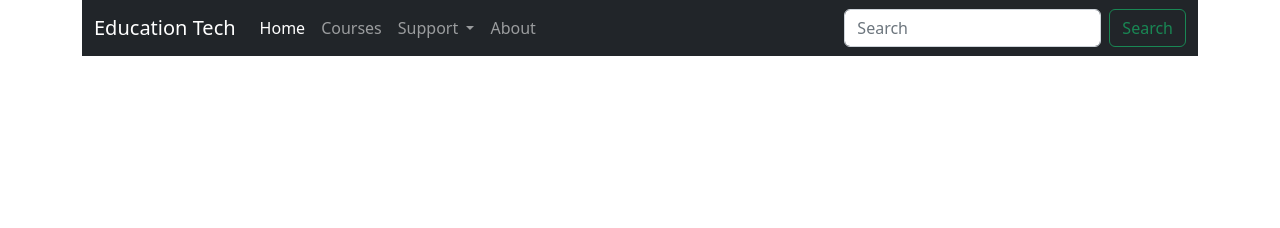
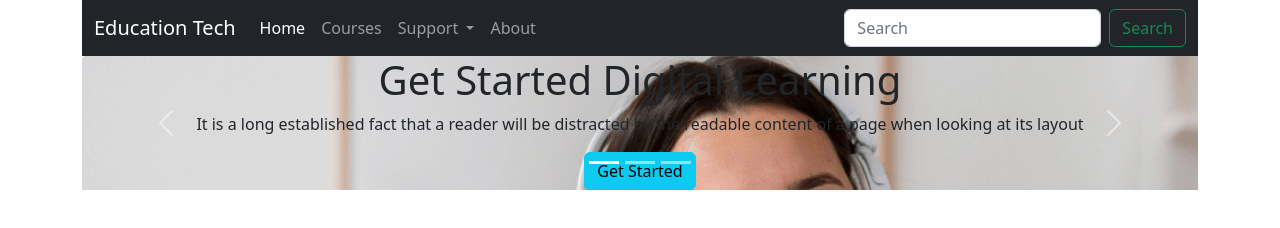
Before and after one commit to VenomUtsha/third-assignment, a plain HTML site: page index.html in a window 1280 px wide. Drawn offline with nearby package versions, Linux system fonts and the light colour scheme.

Commit message:
third commit

```diff
--- a/index.html
+++ b/index.html
@@ -64,3 +64,66 @@
                 </div>
             </nav>
         </div>
+        <!-- nav bar end  -->
+        <!-- slider start  -->
+        <section>
+            <div id="carouselExampleCaptions" class="carousel slide" data-bs-ride="false">
+                <div class="carousel-indicators">
+                    <button type="button" data-bs-target="#carouselExampleCaptions" data-bs-slide-to="0" class="active"
+                        aria-current="true" aria-label="Slide 1"></button>
+                    <button type="button" data-bs-target="#carouselExampleCaptions" data-bs-slide-to="1"
+                        aria-label="Slide 2"></button>
+                    <button type="button" data-bs-target="#carouselExampleCaptions" data-bs-slide-to="2"
+                        aria-label="Slide 3"></button>
+                </div>
+                <div class="carousel-inner">
+                    <div class="carousel-item active slide"
+                        style="background-image: url('./images/cover/cover-1.png');">
+                        <div class="colour-overlay justify-content-center align-items-center">
+                            <div class="text-center slide-text">
+                                <h1 class="">Get Started Digital
+                                    Learning</h1>
+                                <p class="">It is a long established fact that a reader will be distracted by the
+                                    readable
+                                    content of a page when looking at its layout</p>
+                                <button type="button" class="btn btn-info">Get Started</button>
+                            </div>
+                        </div>
+                    </div>
+                    <div class="carousel-item slide" style="background-image: url('./images/cover/cover-2.jpg');">
+                        <div class="colour-overlay justify-content-center align-items-center">
+                            <div class="text-center slide-text">
+                                <h1 class="">Get Started Digital
+                                    Learning</h1>
+                                <p class="">It is a long established fact that a reader will be distracted by the
+                                    readable
+                                    content of a page when looking at its layout</p>
+                                <button type="button" class="btn btn-info">Get Started</button>
+                            </div>
+                        </div>
+                    </div>
+                    <div class="carousel-item slide" style="background-image: url('./images/cover/cover-3.jpg');">
+                        <div class="colour-overlay justify-content-center align-items-center">
+                            <div class="text-center slide-text">
+                                <h1 class="">Get Started Digital
+                                    Learning</h1>
+                                <p class="">It is a long established fact that a reader will be distracted by the
+                                    readable
+                                    content of a page when looking at its layout</p>
+                                <button type="button" class="btn btn-info">Get Started</button>
+                            </div>
+                        </div>
+                    </div>
+                </div>
+                <button class="carousel-control-prev" type="button" data-bs-target="#carouselExampleCaptions"
+                    data-bs-slide="prev">
+                    <span class="carousel-control-prev-icon" aria-hidden="true"></span>
+                    <span class="visually-hidden">Previous</span>
+                </button>
+                <button class="carousel-control-next" type="button" data-bs-target="#carouselExampleCaptions"
+                    data-bs-slide="next">
+                    <span class="carousel-control-next-icon" aria-hidden="true"></span>
+                    <span class="visually-hidden">Next</span>
+                </button>
+            </div>
+        </section>
```
